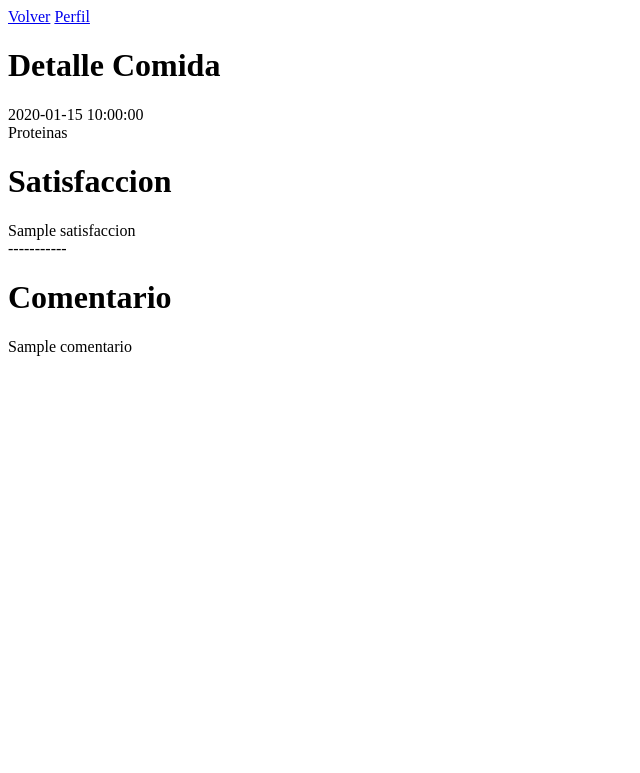
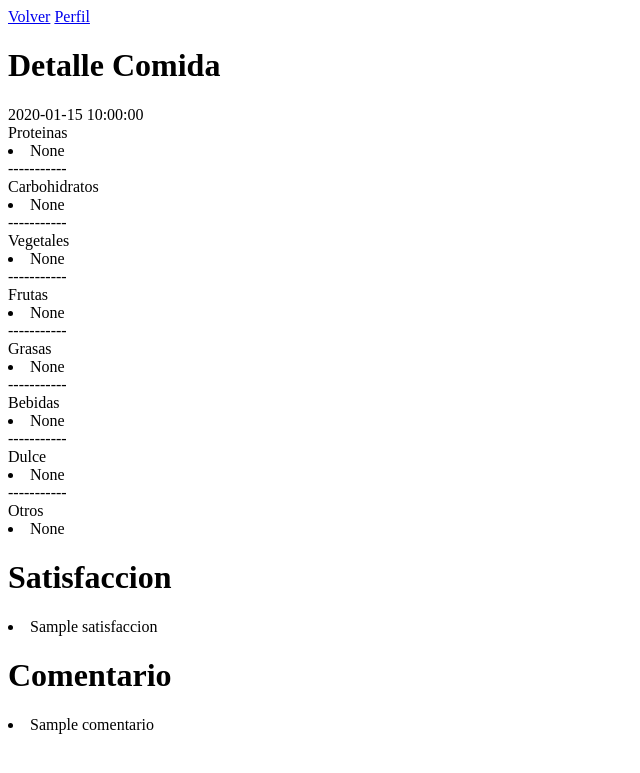
Before and after one commit to ACKRONNE/Food-Control, a Flask app: template templates/p_detalle.html in a window 1280 px wide. Shown: the top 773 px of the page, without its empty margins (0-640 px from the left). Run offline with Flask 3, Linux system fonts and the light colour scheme; the template is opened without the code that fills it: most values are stand-ins (such as "Sample title", 1, 10 or a date in 2020).

Commit message:
:sparkles: Feature: Detalle Comida finished

```diff
--- a/templates/p_detalle.html
+++ b/templates/p_detalle.html
@@ -13,32 +13,147 @@
         {{ date_formatted }}
 
         <!-- Formato del tipo de Comida -->
-        {% if datos.tipo == "D" %}
+        {% if datos[0].tipo == "D" %}
             <h3>Desayuno</h3>
-        {% elif datos.tipo == "A" %}
+        {% elif datos[0].tipo == "A" %}
             <h3>Almuerzo</h3>
-        {% elif datos.tipo_alimento == "C" %}
+        {% elif datos[0].tipo_alimento == "C" %}
             <h3>Cena</h3>
-        {% elif datos.tipo_alimento == "M" %}
+        {% elif datos[0].tipo_alimento == "M" %}
             <h3>Merienda</h3>
         {% endif %}
         <!-- // -->
 
         <div class="form-group" value="">
             <label>Proteinas</label>
+            {% set has_proteinas = false %}
             {% for comida in datos %}
-            {% if comida.tipo_alimento == "Proteina" %}
-                <li>{{ comida.nombre }} {{ comida.cantidad }}</li>
+                {% if comida.tipo_alimento == "Proteina" %}
+                    {% set has_proteinas = true %}
+                    <li>{{ comida.nombre }} {{ comida.cantidad }}</li>
+                {% endif %}
+            {% endfor %}
+            {% if not has_proteinas %}
+                <li>None</li>
             {% endif %}
-          {% endfor %}
         </div>
 
+        <div>-----------</div>
 
+        <div class="form-group" value="">
+            <label>Carbohidratos</label>
+            {% set has_carbohidratos = false %}
+            {% for comida in datos %}
+                {% if comida.tipo_alimento == "Carbohidrato" %}
+                    {% set has_carbohidratos = true %}
+                    <li>{{ comida.nombre }} {{ comida.cantidad }}</li>
+                {% endif %}
+            {% endfor %}
+            {% if not has_carbohidratos %}
+                <li>None</li>
+            {% endif %}
+        </div>
+
+        <div>-----------</div>
+
+        <div class="form-group" value="">
+            <label>Vegetales</label>
+            {% set has_vegetales = false %}
+            {% for comida in datos %}
+                {% if comida.tipo_alimento == "Vegetal" %}
+                    {% set has_vegetales = true %}
+                    <li>{{ comida.nombre }} {{ comida.cantidad }}</li>
+                {% endif %}
+            {% endfor %}
+            {% if not has_vegetales %}
+                <li>None</li>
+            {% endif %}
+        </div>
+
+        <div>-----------</div>
+
+        <div class="form-group" value="">
+            <label>Frutas</label>
+            {% set has_frutas = false %}
+            {% for comida in datos %}
+                {% if comida.tipo_alimento == "Fruta" %}
+                    {% set has_frutas = true %}
+                    <li>{{ comida.nombre }} {{ comida.cantidad }}</li>
+                {% endif %}
+            {% endfor %}
+            {% if not has_frutas %}
+                <li>None</li>
+            {% endif %}
+        </div>
+
+        <div>-----------</div>
+
+        <div class="form-group" value="">
+            <label>Grasas</label>
+            {% set has_grasas = false %}
+            {% for comida in datos %}
+                {% if comida.tipo_alimento == "Grasa" %}
+                    {% set has_grasas = true %}
+                    <li>{{ comida.nombre }} {{ comida.cantidad }}</li>
+                {% endif %}
+            {% endfor %}
+            {% if not has_grasas %}
+                <li>None</li>
+            {% endif %}
+        </div>
+
+        <div>-----------</div>
+
+        <div class="form-group" value="">
+            <label>Bebidas</label>
+            {% set has_bebidas = false %}
+            {% for comida in datos %}
+                {% if comida.tipo_alimento == "Bebida" %}
+                    {% set has_bebidas = true %}
+                    <li>{{ comida.nombre }} {{ comida.cantidad }}</li>
+                {% endif %}
+            {% endfor %}
+            {% if not has_bebidas %}
+                <li>None</li>
+            {% endif %}
+        </div>
+
+        <div>-----------</div>
+
+        <div class="form-group" value="">
+            <label>Dulce</label>
+            {% set has_dulce = false %}
+            {% for comida in datos %}
+                {% if comida.tipo_alimento == "Dulce" %}
+                    {% set has_dulce = true %}
+                    <li>{{ comida.nombre }} {{ comida.cantidad }}</li>
+                {% endif %}
+            {% endfor %}
+            {% if not has_dulce %}
+                <li>None</li>
+            {% endif %}
+        </div>
+
+        <div>-----------</div>
+
+        <div class="form-group" value="">
+            <label>Otros</label>
+            {% set has_otros = false %}
+            {% for comida in datos %}
+                {% if comida.tipo_alimento == "Otros" %}
+                    {% set has_otros = true %}
+                    <li>{{ comida.nombre }} {{ comida.cantidad }}</li>
+                {% endif %}
+            {% endfor %}
+            {% if not has_otros %}
+                <li>None</li>
+            {% endif %}
+        </div>
 
         <h1>Satisfaccion</h1>
-        {{datos.satisfaccion}}
-        <div>-----------</div>
+        <li>{{datos[0].satisfaccion}}</li>
+
         <h1>Comentario</h1>
-        {{datos.comentario}}
+        <li>{{datos[0].comentario}}</li>
 
 {% endblock %}
```
